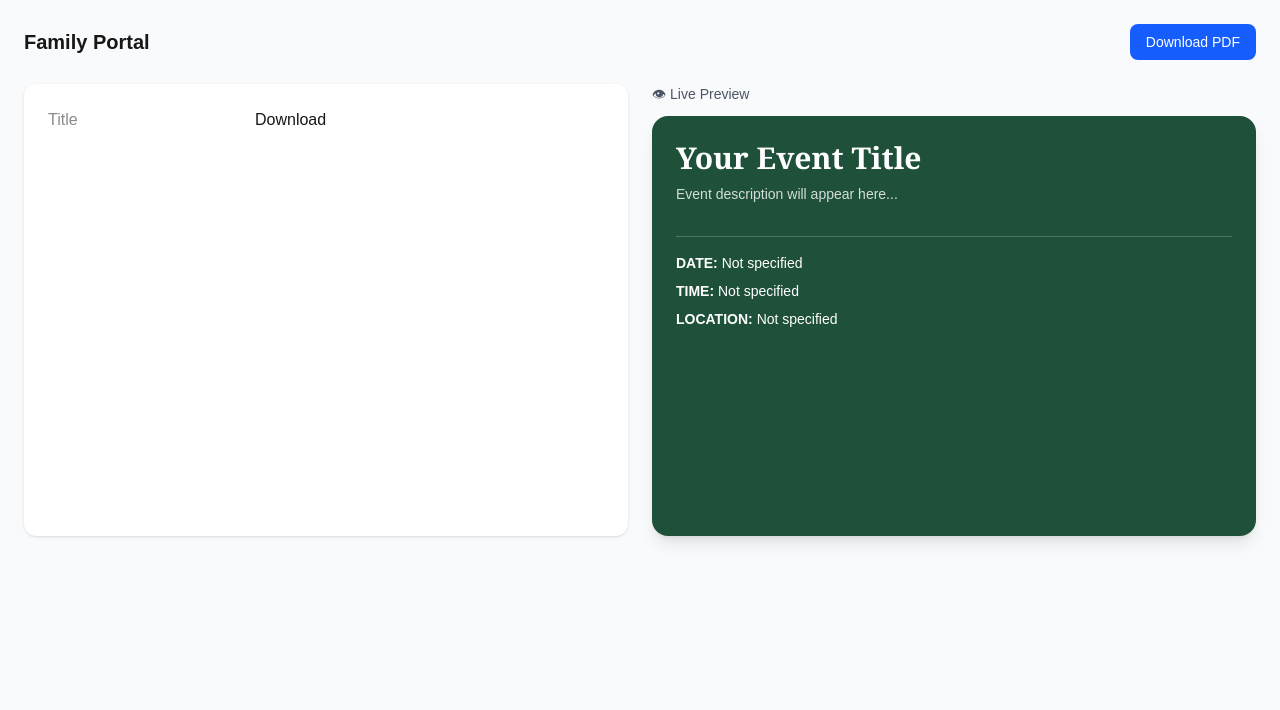
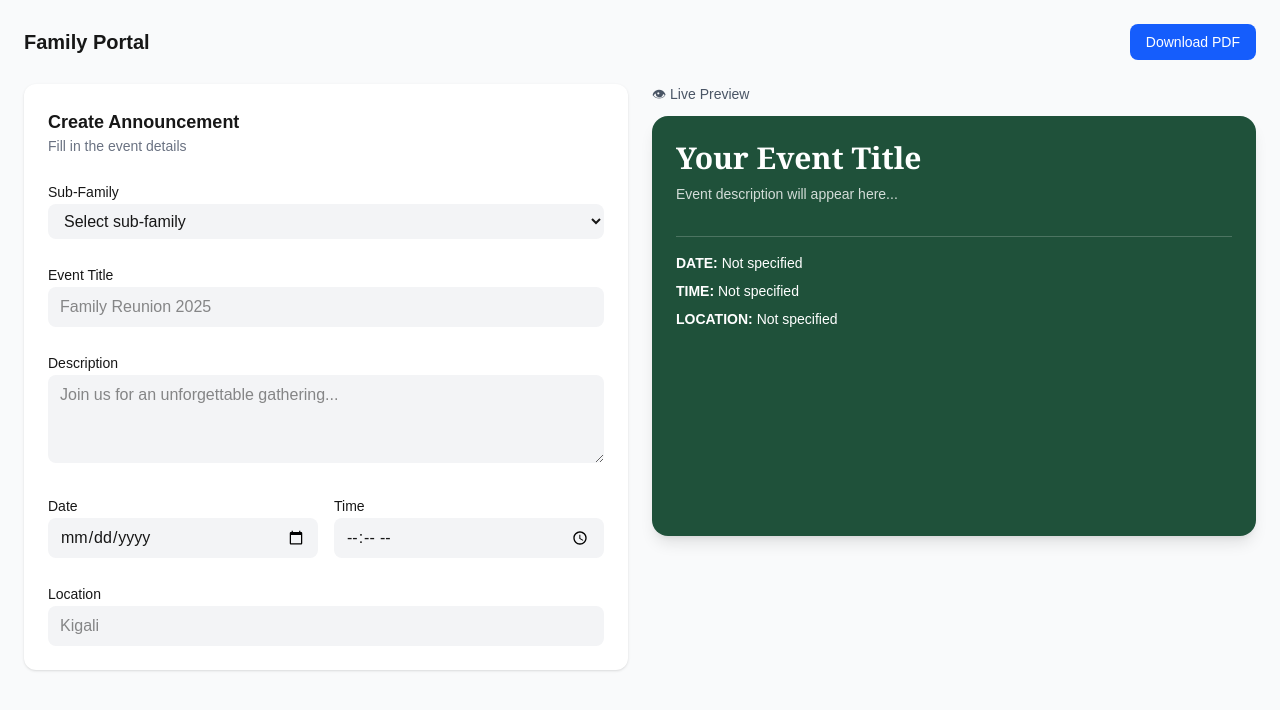
Before and after one commit to Eloheeka/IMENA-PAPER-POP, a Next.js app: page / in a window 1280 px wide. Shown: the top 710 px of the page. Built offline with nearby package versions, Linux system fonts and the light colour scheme.

Commit message:
Ui changes

```diff
--- a/src/app/components/ui/InvitationForm.tsx
+++ b/src/app/components/ui/InvitationForm.tsx
@@ -1,28 +1,104 @@
-"use client";
-import React from 'react';
- import { InvitationData } from '../../types';
-
-type props = {
-   data: InvitationData;
-   onchange: (data:InvitationData) => void;
-   onDownload:() => void;
-};
+import type { InvitationData } from "../../types";
 
 type Props = {
   data: InvitationData;
-  onChange:(data:InvitationData) => void;
+  onChange: (data: InvitationData) => void;
   onDownload: () => void;
 };
 
-export default function InvitationForm({ data, onChange, onDownload }: Props) {
+export default function InvitationForm({ data, onChange }: Props) {
+  return (
+    <div className="space-y-6">
+      {/* Header */}
+      <div>
+        <h2 className="text-lg font-semibold">Create Announcement</h2>
+        <p className="text-sm text-gray-500">
+          Fill in the event details
+        </p>
+      </div>
 
-  return (
-    <div>
-      <input value={data.title}
-      onChange={(e) => onChange({...data, title:e.target.value})}
-      placeholder="Title"
-      />
-      <button onClick={onDownload}>Download</button>
+      {/* Sub Family */}
+      <div className="space-y-2">
+        <label className="text-sm font-medium">Sub-Family</label>
+        <select
+          className="w-full rounded-lg bg-gray-100 px-3 py-2 outline-none focus:ring-2 focus:ring-blue-500"
+          value={data.subFamily ?? ""}
+          onChange={(e) =>
+            onChange({ ...data, subFamily: e.target.value })
+          }
+        >
+          <option value="">Select sub-family</option>
+          <option value="Wihogora">Wihogora</option>
+          <option value="Others">Others</option>
+        </select>
+      </div>
+
+      {/* Title */}
+      <div className="space-y-2">
+        <label className="text-sm font-medium">Event Title</label>
+        <input
+          className="w-full rounded-lg bg-gray-100 px-3 py-2 outline-none focus:ring-2 focus:ring-blue-500"
+          placeholder="Family Reunion 2025"
+          value={data.title}
+          onChange={(e) =>
+            onChange({ ...data, title: e.target.value })
+          }
+        />
+      </div>
+
+      {/* Description */}
+      <div className="space-y-2">
+        <label className="text-sm font-medium">Description</label>
+        <textarea
+          className="w-full rounded-lg bg-gray-100 px-3 py-2 outline-none focus:ring-2 focus:ring-blue-500"
+          rows={3}
+          placeholder="Join us for an unforgettable gathering..."
+          value={data.agenda ?? ""}
+          onChange={(e) =>
+            onChange({ ...data, agenda: e.target.value })
+          }
+        />
+      </div>
+
+      {/* Date & Time */}
+      <div className="grid grid-cols-2 gap-4">
+        <div className="space-y-2">
+          <label className="text-sm font-medium">Date</label>
+          <input
+            type="date"
+            className="w-full rounded-lg bg-gray-100 px-3 py-2"
+            value={data.date}
+            onChange={(e) =>
+              onChange({ ...data, date: e.target.value })
+            }
+          />
+        </div>
+
+        <div className="space-y-2">
+          <label className="text-sm font-medium">Time</label>
+          <input
+            type="time"
+            className="w-full rounded-lg bg-gray-100 px-3 py-2"
+            value={data.time ?? ""}
+            onChange={(e) =>
+              onChange({ ...data, time: e.target.value })
+            }
+          />
+        </div>
+      </div>
+
+      {/* Location */}
+      <div className="space-y-2">
+        <label className="text-sm font-medium">Location</label>
+        <input
+          className="w-full rounded-lg bg-gray-100 px-3 py-2"
+          placeholder="Kigali"
+          value={data.location}
+          onChange={(e) =>
+            onChange({ ...data, location: e.target.value })
+          }
+        />
+      </div>
     </div>
   );
 }
```
